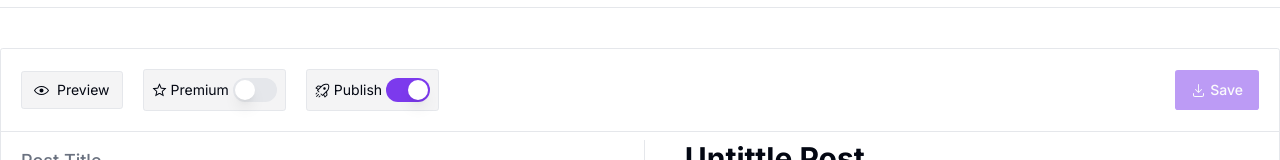
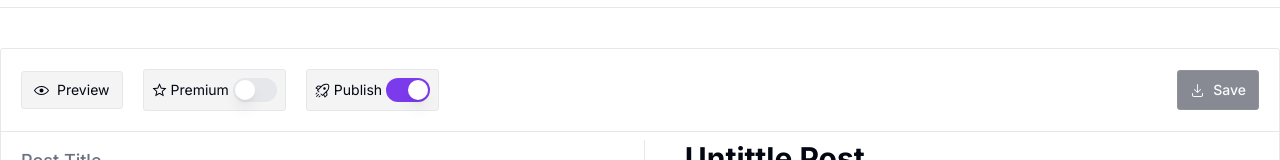
Before and after one commit to Sma-source/zugzwangblog, a Next.js app: page /dashboard/blog/create in a window 1280 px wide. Shown: the part 141-301 px from the top of the page. Built offline with nearby package versions, Linux system fonts and the light colour scheme; no server answers.

Commit message:
add animation to button save

```diff
--- a/app/dashboard/blog/components/BlogForm.tsx
+++ b/app/dashboard/blog/components/BlogForm.tsx
@@ -1,5 +1,5 @@
 "use client";
-import React, { useState } from "react";
+import React, { useState, useTransition } from "react";
 import Image from "next/image";
 
 import { zodResolver } from "@hookform/resolvers/zod";
@@ -35,6 +35,7 @@ const BlogForm = ({
   onHandleSubmit: (data: BlogFormSchemaType) => void;
 }) => {
   const [isPreview, setPreview] = useState(false);
+  const [isPending, startTransition] = useTransition();
 
   const form = useForm<z.infer<typeof BlogFormSchema>>({
     mode: "all",
@@ -48,14 +49,8 @@ const BlogForm = ({
     },
   });
   function onSubmit(data: z.infer<typeof BlogFormSchema>) {
-    onHandleSubmit(data);
-    toast({
-      title: "You submitted the following values:",
-      description: (
-        <pre className="mt-2 w-[340px] rounded-md bg-slate-950 p-4">
-          <code className="text-white">{JSON.stringify(data, null, 2)}</code>
-        </pre>
-      ),
+    startTransition(() => {
+      onHandleSubmit(data);
     });
   }
   return (
@@ -128,10 +123,13 @@ const BlogForm = ({
           </div>
           <Button
             type="submit"
-            className="flex items-center gap-1"
+            className={cn(
+              "flex gap-2 items-center border px-3 py-2 rounded-md border-violet-500 disabled:border-gray-800  bg-violet-600 transition-all group text-sm disabled:bg-gray-900",
+              { "animate-spin": isPending }
+            )}
             disabled={!form.formState.isValid}
           >
-            <DownloadIcon />
+            <DownloadIcon className=" animate-bounce group-disabled:animate-none" />
             Save
           </Button>
         </div>
```
